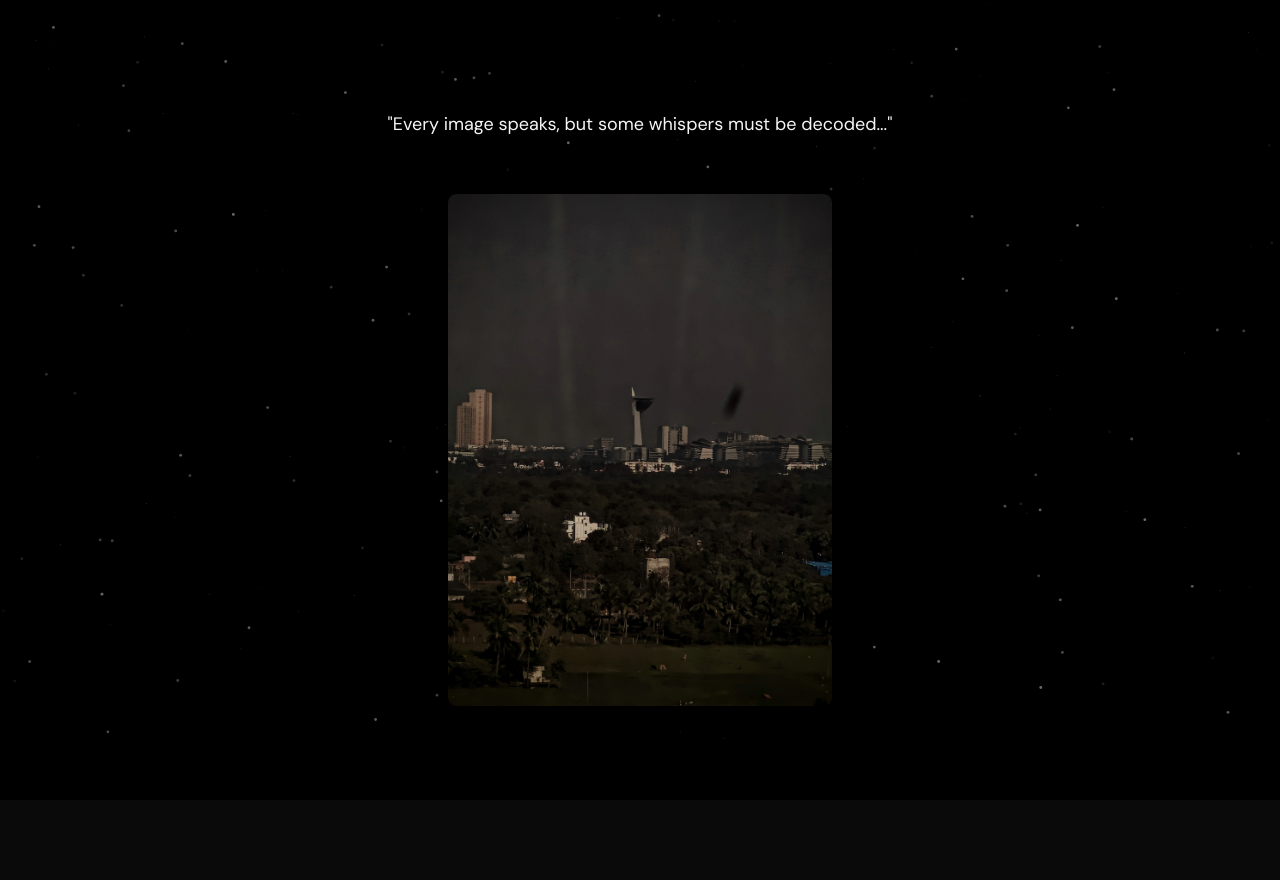
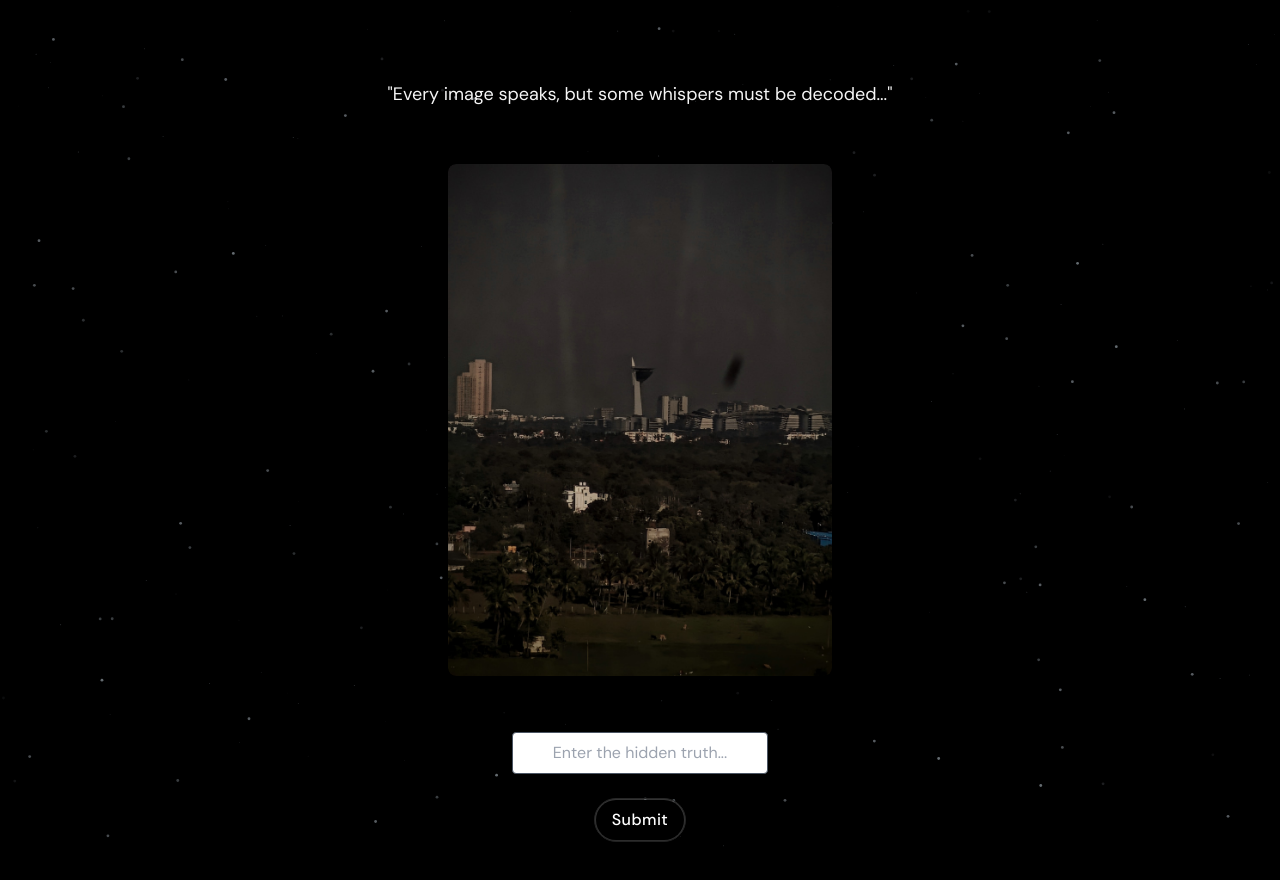
Before and after one commit to metatarsals/cloud-mystery-game, a Next.js app: page /chicken-noodle-soup in a window 1280 px wide. Shown: the top 880 px of the page. Before the commit the page ends 800 px from the top, so only its background shows below. Built offline with nearby package versions, Linux system fonts and the light colour scheme.

Commit message:
fixing level 1 AGAIN

```diff
--- a/src/app/chicken-noodle-soup/page.tsx
+++ b/src/app/chicken-noodle-soup/page.tsx
@@ -5,7 +5,6 @@ import { useRouter } from "next/navigation";
 import Image from "next/image";
 import { motion } from "framer-motion";
 import { Particles } from "@/components/magicui/particles";
-import { MagicCard } from "@/components/magicui/magic-card";
 import { CardContainer, CardBody, CardItem } from "@/components/ui/3d-card";
 import { Lens } from "@/components/ui/lens";
 import { HoverBorderGradient } from "@/components/ui/hover-border-gradient";
@@ -33,7 +32,7 @@ export default function Level1() {
 
       {/* Main Content */}
       <motion.div
-        className="relative z-10 flex flex-col items-center space-y-10 mt-8"
+        className="relative z-10 flex flex-col items-center space-y-10 mt-20"
         initial={{ opacity: 0, y: -30 }}
         animate={{ opacity: 1, y: 0 }}
         transition={{ duration: 1.5, ease: "easeOut" }}
@@ -69,9 +68,9 @@ export default function Level1() {
         </div>
 
         {/* Input & Button Section */}
-        {/* <div className="flex flex-col items-center gap-6"> */}
+        <div className="flex flex-col items-center gap-6">
           {/* Input Field */}
-          {/* <motion.input
+          <motion.input
             type="text"
             placeholder="Enter the hidden truth..."
             className="p-2 text-black rounded border border-gray-600 shadow-lg w-64 text-center transition focus:border-indigo-500 focus:outline-none"
@@ -81,23 +80,23 @@ export default function Level1() {
             animate={{ scale: 1 }}
             transition={{ duration: 0.5 }}
             whileFocus={{ scale: 1.05 }}
-          /> */}
+          />
 
           {/* Submit Button with Proper Spacing */}
-          {/* <HoverBorderGradient
+          <HoverBorderGradient
             onClick={handleSubmit}
             className="text-white font-medium tracking-wide shadow-lg hover:shadow-2xl transition-all duration-300 ease-in-out"
             gradient="from-pink-500 via-purple-500 to-orange-500"
           >
             Submit
-          </HoverBorderGradient> */}
+          </HoverBorderGradient>
 
           {/* Added proper spacing without affecting glow */}
-          {/* <div className="h-10"></div>
-        </div> */}
+          <div className="h-10"></div>
+        </div>
 
         {/* Success Message */}
-        {/* {isCorrect && (
+        {isCorrect && (
           <motion.p
             className="text-green-400 text-lg animate-pulse"
             initial={{ opacity: 0 }}
@@ -106,7 +105,7 @@ export default function Level1() {
           >
             ✅ &quot;Access granted. Proceeding to the next layer...&quot;
           </motion.p>
-        )} */}
+        )}
       </motion.div>
     </div>
   );
```
